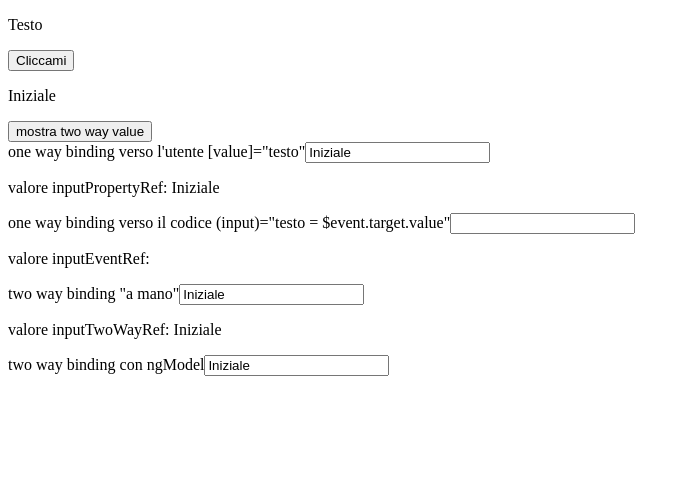
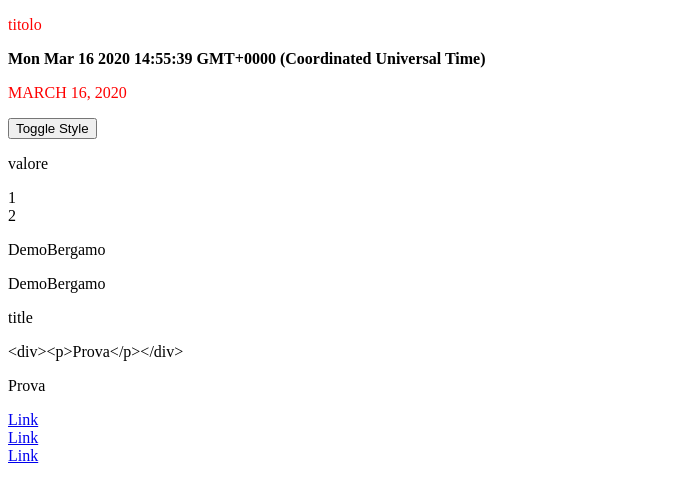
Before and after one commit to LukeSkywa/DemoBergamo, an Angular app: page / in a window 1280 px wide. Shown: the top 502 px of the page, without its empty margins (0-690 px from the left). Built offline with nearby package versions, Linux system fonts and the light colour scheme.

Commit message:
utilizzo ngClass

```diff
--- a/src/app/app.component.html
+++ b/src/app/app.component.html
@@ -1,2 +1,2 @@
-<!-- <app-primo [titoloInput]="title"></app-primo> -->
-<app-secondo (myClick)="clickAppComponent($event)"></app-secondo>
+<app-primo [titoloInput]="title"></app-primo>
+<!-- <app-secondo (myClick)="clickAppComponent($event)"></app-secondo> -->
--- a/src/app/primo/primo.component.html
+++ b/src/app/primo/primo.component.html
@@ -1,3 +1,10 @@
+
+<p [class.colorRed]="toggleStyle" [class.boldStyle]="!toggleStyle">{{titoloInput | lowercase}}</p>
+<p class="boldStyle">{{myDate}}</p>
+<p [ngClass]="myStyles">{{myDate | date:'longDate' | uppercase}}</p>
+<button (click)="toggleStyle = !toggleStyle">Toggle Style</button>
+
+
 <p>{{oggetto?.chiave}} </p>
 <p>{{oggetto1?.chiave}} </p>
 
@@ -20,6 +27,3 @@
 <div>
     <a href="{{linkUrl}}">Link</a>
 </div>
-<p>{{titoloInput | lowercase}}</p>
-<p>{{myDate}}</p>
-<p>{{myDate | date:'longDate' | uppercase}}</p>
--- a/src/app/primo/primo.component.scss
+++ b/src/app/primo/primo.component.scss
@@ -0,0 +1,7 @@
+.colorRed{
+    color: red;
+}
+
+.boldStyle{
+    font-weight: bold;
+}
--- a/src/app/primo/primo.component.ts
+++ b/src/app/primo/primo.component.ts
@@ -6,6 +6,15 @@ import { Component, OnInit, Input } from '@angular/core';
   styleUrls: ['./primo.component.scss']
 })
 export class PrimoComponent implements OnInit {
+  toggleStyle: boolean = true;
+
+  get myStyles() {
+    return {
+      colorRed: this.toggleStyle,
+      boldStyle: !this.toggleStyle
+    };
+  }
+
   title = 'DemoBergamo';
 
   htmlString = '<div><p>Prova</p></div>';
```
